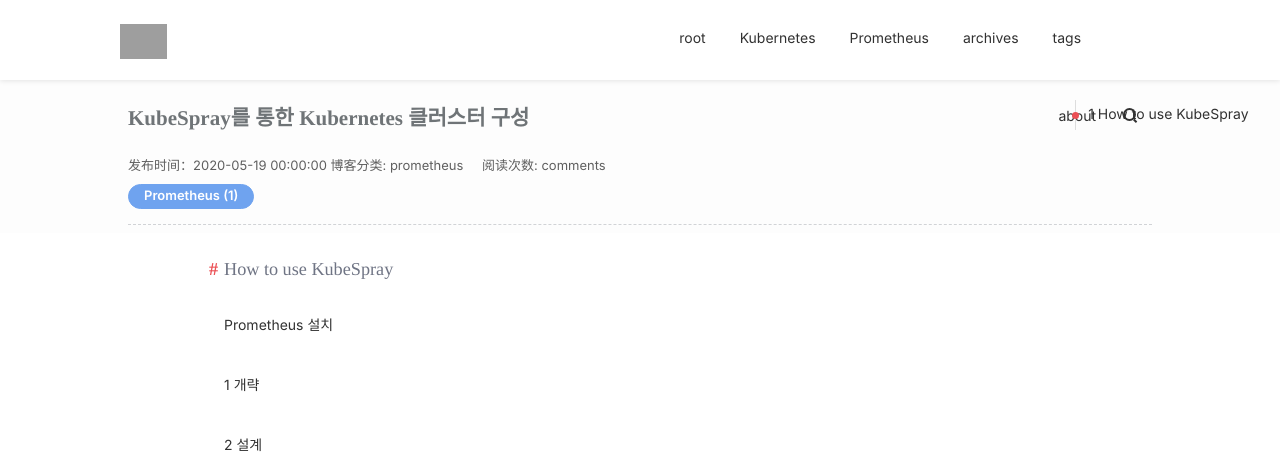
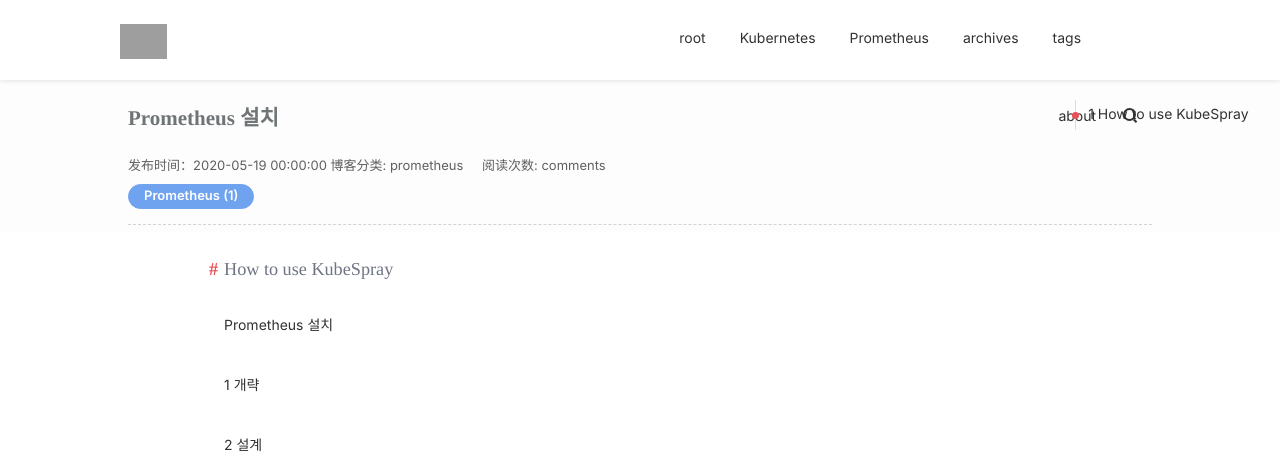
Before and after one commit to maleficush/maleficush.github.io, a Jekyll site: the page built from _posts/prometheus/2020-5-19-promethus-install.md, in a window 1280 px wide and 1361 px high. Shown: the top 466 px of the window. Built offline with Jekyll 4.4.1, drawn with Linux system fonts in a browser that asks for light colours; nearby versions of some CDN libraries; comment, search, counter and statistics services are not loaded; grey boxes are pictures that could not be loaded.

Commit message:
md 파일 정리

```diff
--- a/_posts/prometheus/2020-5-19-promethus-install.md
+++ b/_posts/prometheus/2020-5-19-promethus-install.md
@@ -2,7 +2,7 @@
 layout: blog
 prometheus: true
 background-image: https://miro.medium.com/proxy/1*a8875PtMZPHP6ugX2VmuoQ.png
-title:  "KubeSpray를 통한 Kubernetes 클러스터 구성"
+title:  "Prometheus 설치"
 date:   2020-05-19
 category: prometheus
 tags:
```
